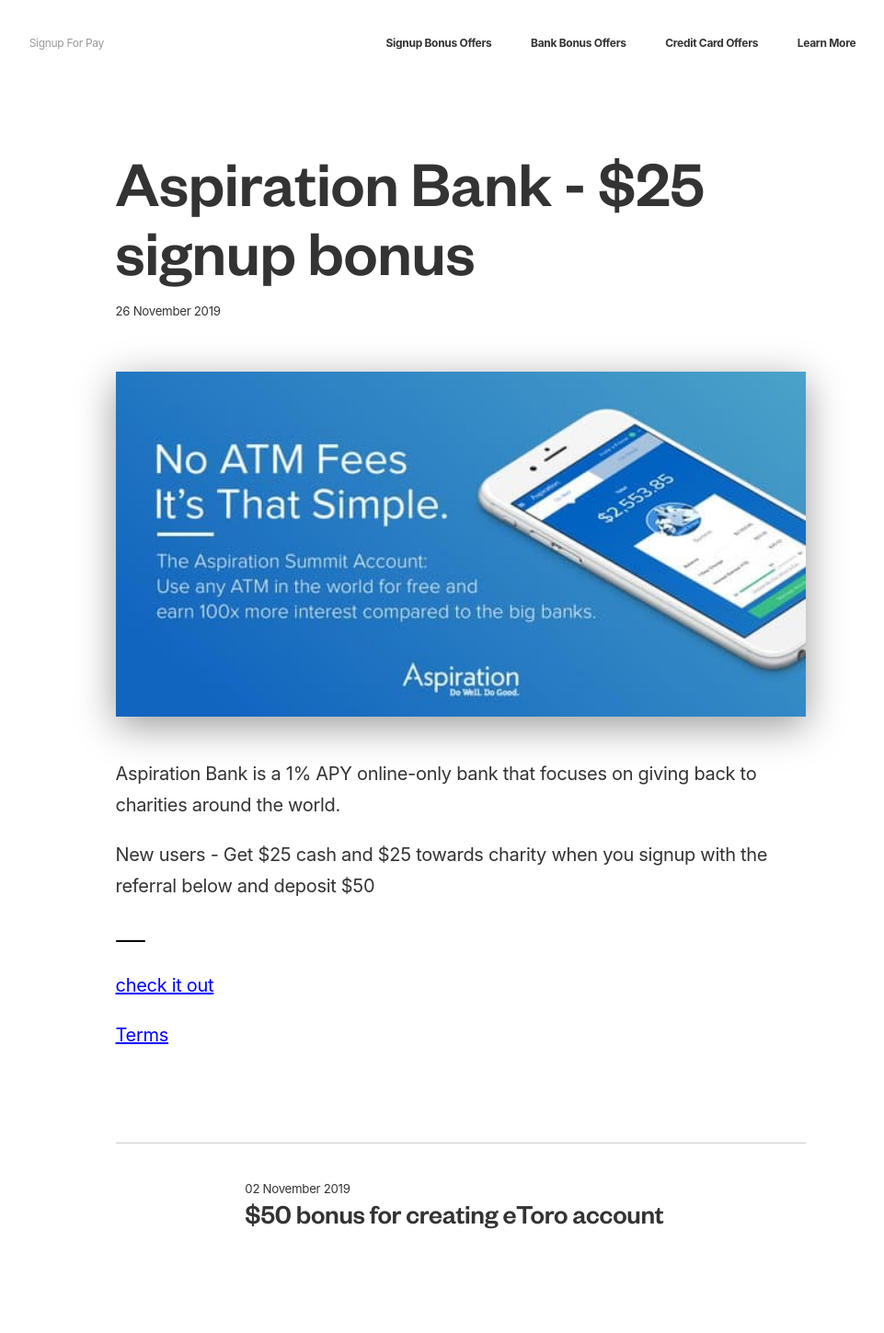
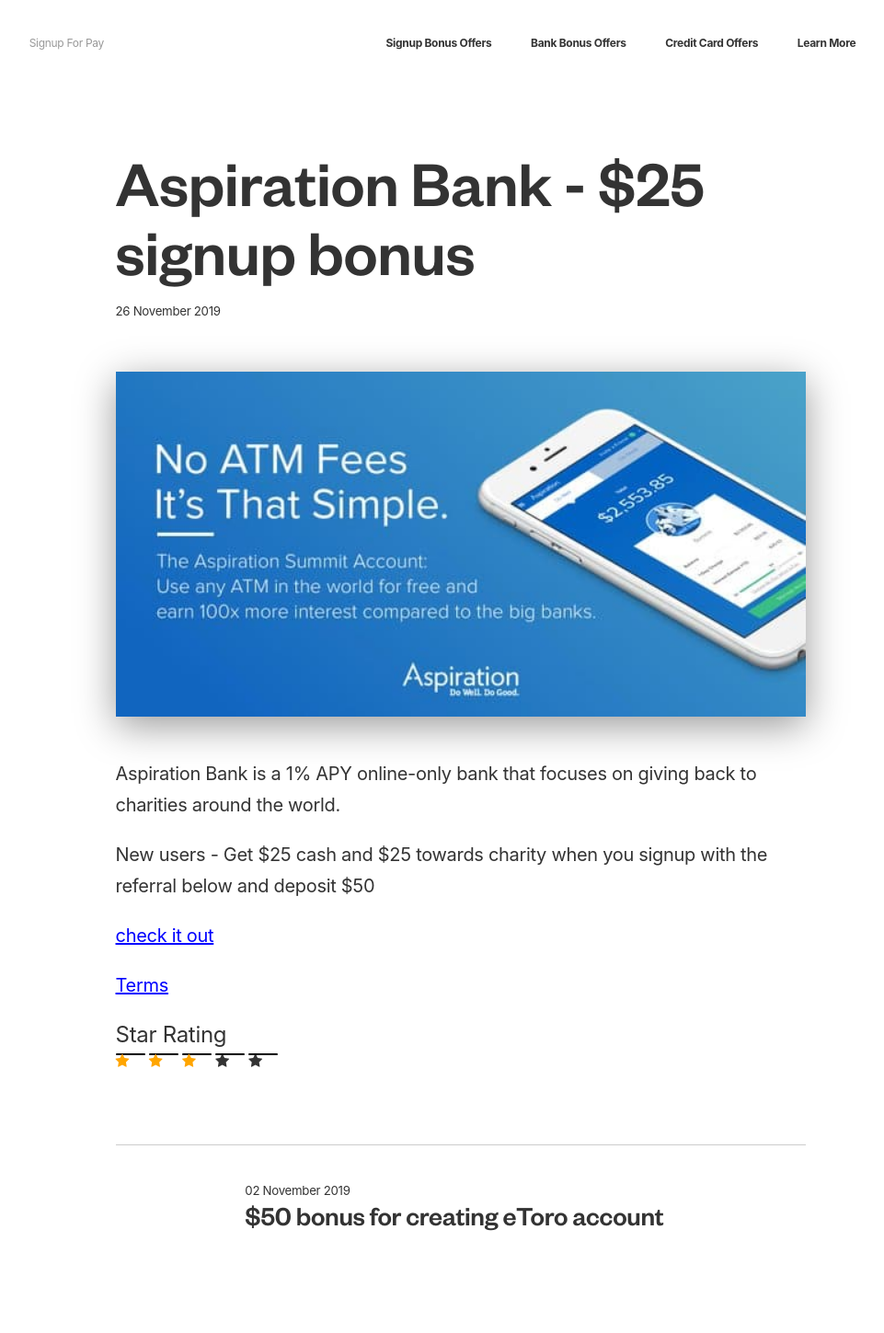
Before and after one commit to nickleeds/signupsforpay, a Jekyll site: the page built from _posts/2019-11-26-Aspiration-Bank-Deal.markdown, in a window 1280 px wide. Shown: the whole page at 92% size, without its empty margins (139-1100 px from the left). Built offline with Jekyll 4.4.1, drawn with Linux system fonts in a browser that asks for light colours.

Commit message:
Update 2019-11-26-Aspiration-Bank-Deal.markdown

```diff
--- a/_posts/2019-11-26-Aspiration-Bank-Deal.markdown
+++ b/_posts/2019-11-26-Aspiration-Bank-Deal.markdown
@@ -15,11 +15,25 @@
 
 New users - Get $25 cash and $25 towards charity when you signup with the referral below and deposit $50
 
-
-
-<span class="stars-container stars-{{ page.stars | times:20 | round: 0 }}" title="{{ page.stars }}/5">★★★★★</span>
-
-
 [check it out](https://my.aspiration.com/welcome/DRAKF86XYW23ASHA){:target="_blank"}
 
 [Terms](https://my.aspiration.com/faq/Opening-an-Account%3EGetting-Started%3EWhat-is-your-referral-program-){:target="_blank"}
+<head>
+<!-- Font Awesome Icon Library -->
+<link rel="stylesheet" href="https://cdnjs.cloudflare.com/ajax/libs/font-awesome/4.7.0/css/font-awesome.min.css">
+<style>
+.checked {
+  color: orange;
+}
+</style>
+</head>
+<body>
+
+<h2>Star Rating</h2>
+<span class="fa fa-star checked"></span>
+<span class="fa fa-star checked"></span>
+<span class="fa fa-star checked"></span>
+<span class="fa fa-star"></span>
+<span class="fa fa-star"></span>
+
+</body>
```
